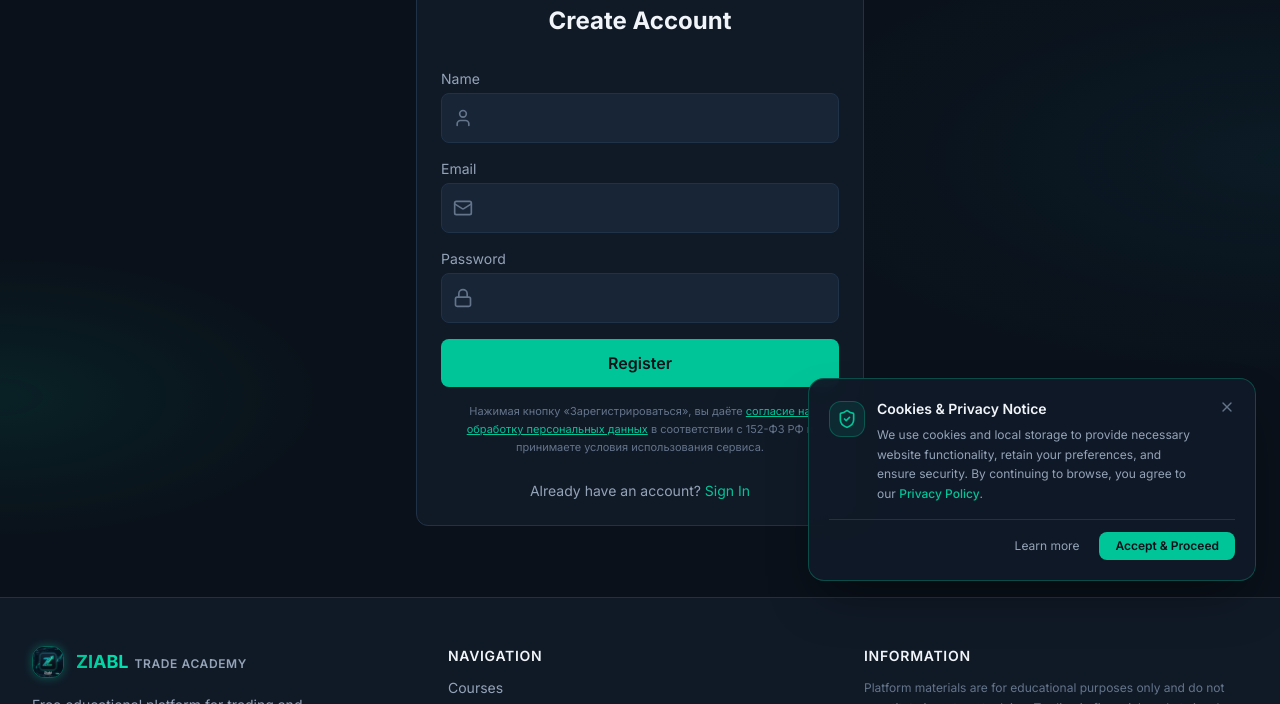
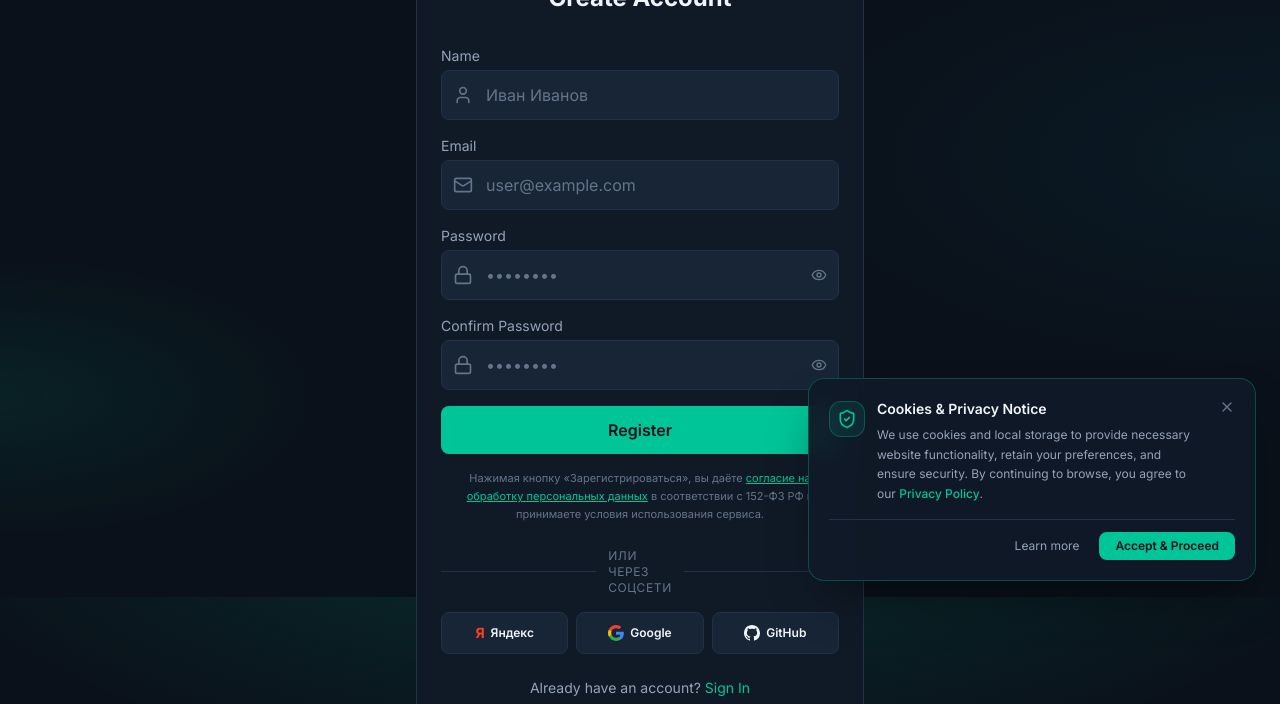
Before and after one commit to DanielCarti/ziabl-trading-academy, a Next.js app: page /en/auth/signup in a window 1280 px wide. Shown: the part 203-907 px from the top of the page. Built offline with nearby package versions, Linux system fonts and the light colour scheme; no server answers.

Commit message:
feat(auth): add OAuth social buttons, confirm password, and eye toggles to signup page

```diff
--- a/src/app/[locale]/auth/signup/page.tsx
+++ b/src/app/[locale]/auth/signup/page.tsx
@@ -5,7 +5,7 @@ import { useTranslations, useLocale } from 'next-intl';
 import { signIn } from 'next-auth/react';
 import { useRouter } from 'next/navigation';
 import Link from 'next/link';
-import { TrendingUp, Mail, Lock, User, AlertCircle } from 'lucide-react';
+import { TrendingUp, Mail, Lock, User, AlertCircle, Eye, EyeOff } from 'lucide-react';
 
 export default function SignUpPage() {
   const t = useTranslations('auth');
@@ -14,12 +14,21 @@ export default function SignUpPage() {
   const [name, setName] = useState('');
   const [email, setEmail] = useState('');
   const [password, setPassword] = useState('');
+  const [confirmPassword, setConfirmPassword] = useState('');
+  const [showPassword, setShowPassword] = useState(false);
+  const [showConfirmPassword, setShowConfirmPassword] = useState(false);
   const [error, setError] = useState('');
   const [loading, setLoading] = useState(false);
 
   const handleSubmit = async (e: React.FormEvent) => {
     e.preventDefault();
     setError('');
+
+    if (password !== confirmPassword) {
+      setError(t('passwordMismatch'));
+      return;
+    }
+
     setLoading(true);
 
     try {
@@ -67,23 +76,77 @@ export default function SignUpPage() {
               <label className="block text-sm text-text-secondary mb-1">{t('name')}</label>
               <div className="relative">
                 <User className="absolute left-3 top-1/2 -translate-y-1/2 w-5 h-5 text-text-muted" />
-                <input type="text" value={name} onChange={e => setName(e.target.value)} required className="input-field pl-11" />
+                <input
+                  type="text"
+                  value={name}
+                  onChange={e => setName(e.target.value)}
+                  required
+                  className="input-field pl-11"
+                  placeholder="Иван Иванов"
+                />
               </div>
             </div>
             <div>
               <label className="block text-sm text-text-secondary mb-1">{t('email')}</label>
               <div className="relative">
                 <Mail className="absolute left-3 top-1/2 -translate-y-1/2 w-5 h-5 text-text-muted" />
-                <input type="email" value={email} onChange={e => setEmail(e.target.value)} required className="input-field pl-11" />
+                <input
+                  type="email"
+                  value={email}
+                  onChange={e => setEmail(e.target.value)}
+                  required
+                  className="input-field pl-11"
+                  placeholder="user@example.com"
+                />
               </div>
             </div>
             <div>
               <label className="block text-sm text-text-secondary mb-1">{t('password')}</label>
               <div className="relative">
                 <Lock className="absolute left-3 top-1/2 -translate-y-1/2 w-5 h-5 text-text-muted" />
-                <input type="password" value={password} onChange={e => setPassword(e.target.value)} required minLength={6} className="input-field pl-11" />
+                <input
+                  type={showPassword ? 'text' : 'password'}
+                  value={password}
+                  onChange={e => setPassword(e.target.value)}
+                  required
+                  minLength={6}
+                  className="input-field pl-11 pr-11"
+                  placeholder="••••••••"
+                />
+                <button
+                  type="button"
+                  onClick={() => setShowPassword(!showPassword)}
+                  className="absolute right-3 top-1/2 -translate-y-1/2 text-text-muted hover:text-text-primary"
+                  tabIndex={-1}
+                >
+                  {showPassword ? <EyeOff className="w-4 h-4" /> : <Eye className="w-4 h-4" />}
+                </button>
               </div>
             </div>
+            <div>
+              <label className="block text-sm text-text-secondary mb-1">{t('confirmPassword')}</label>
+              <div className="relative">
+                <Lock className="absolute left-3 top-1/2 -translate-y-1/2 w-5 h-5 text-text-muted" />
+                <input
+                  type={showConfirmPassword ? 'text' : 'password'}
+                  value={confirmPassword}
+                  onChange={e => setConfirmPassword(e.target.value)}
+                  required
+                  minLength={6}
+                  className="input-field pl-11 pr-11"
+                  placeholder="••••••••"
+                />
+                <button
+                  type="button"
+                  onClick={() => setShowConfirmPassword(!showConfirmPassword)}
+                  className="absolute right-3 top-1/2 -translate-y-1/2 text-text-muted hover:text-text-primary"
+                  tabIndex={-1}
+                >
+                  {showConfirmPassword ? <EyeOff className="w-4 h-4" /> : <Eye className="w-4 h-4" />}
+                </button>
+              </div>
+            </div>
+
             <button type="submit" disabled={loading} className="btn-primary w-full">
               {loading ? '...' : t('createAccount')}
             </button>
@@ -97,6 +160,56 @@ export default function SignUpPage() {
             </p>
           </form>
 
+          {/* Social Logins */}
+          <div className="mt-6">
+            <div className="relative flex items-center justify-center mb-4">
+              <div className="border-t border-surface-border w-full" />
+              <span className="bg-surface px-3 text-xs text-text-muted uppercase tracking-wider">
+                или через соцсети
+              </span>
+              <div className="border-t border-surface-border w-full" />
+            </div>
+
+            <div className="grid grid-cols-3 gap-2">
+              <button
+                type="button"
+                onClick={() => signIn('yandex', { callbackUrl: `/${locale}/courses` })}
+                className="btn-secondary !py-2.5 !px-2 flex items-center justify-center gap-1.5 text-xs font-semibold hover:border-[#fc3f1d]/50"
+                title="Регистрация / вход через Яндекс"
+              >
+                <span className="text-[#fc3f1d] font-bold text-sm">Я</span>
+                <span>Яндекс</span>
+              </button>
+
+              <button
+                type="button"
+                onClick={() => signIn('google', { callbackUrl: `/${locale}/courses` })}
+                className="btn-secondary !py-2.5 !px-2 flex items-center justify-center gap-1.5 text-xs font-semibold hover:border-accent/50"
+                title="Регистрация / вход через Google"
+              >
+                <svg className="w-4 h-4" viewBox="0 0 24 24">
+                  <path fill="#4285F4" d="M23.745 12.27c0-.7-.06-1.4-.19-2.07H12v4.51h6.6c-.29 1.52-1.14 2.82-2.4 3.68v3.05h3.88c2.27-2.09 3.665-5.17 3.665-9.17z"/>
+                  <path fill="#34A853" d="M12 24c3.24 0 5.95-1.08 7.93-2.91l-3.88-3.05c-1.08.72-2.45 1.16-4.05 1.16-3.12 0-5.77-2.1-6.72-4.93H1.25v3.15C3.26 21.36 7.33 24 12 24z"/>
+                  <path fill="#FBBC05" d="M5.28 14.27c-.25-.72-.38-1.49-.38-2.27s.13-1.55.38-2.27V6.58H1.25C.45 8.18 0 9.98 0 12s.45 3.82 1.25 5.42l4.03-3.15z"/>
+                  <path fill="#EA4335" d="M12 4.75c1.77 0 3.35.61 4.6 1.8l3.42-3.42C17.95 1.19 15.24 0 12 0 7.33 0 3.26 2.64 1.25 6.58l4.03 3.15c.95-2.83 3.6-4.98 6.72-4.98z"/>
+                </svg>
+                <span>Google</span>
+              </button>
+
+              <button
+                type="button"
+                onClick={() => signIn('github', { callbackUrl: `/${locale}/courses` })}
+                className="btn-secondary !py-2.5 !px-2 flex items-center justify-center gap-1.5 text-xs font-semibold hover:border-text-primary/50"
+                title="Регистрация / вход через GitHub"
+              >
+                <svg className="w-4 h-4 fill-current" viewBox="0 0 24 24">
+                  <path d="M12 0C5.37 0 0 5.37 0 12c0 5.31 3.435 9.795 8.205 11.385.6.105.825-.255.825-.57 0-.285-.015-1.23-.015-2.235-3.015.555-3.795-.735-4.035-1.41-.135-.345-.72-1.41-1.23-1.695-.42-.225-1.02-.78-.015-.795.945-.015 1.62.87 1.845 1.23 1.08 1.815 2.805 1.305 3.495.99.105-.78.42-1.305.765-1.605-2.67-.3-5.46-1.335-5.46-5.925 0-1.305.465-2.385 1.23-3.225-.12-.3-.54-1.53.12-3.18 0 0 1.005-.315 3.3 1.23.96-.27 1.98-.405 3-.405s2.04.135 3 .405c2.295-1.56 3.3-1.23 3.3-1.23.66 1.65.24 2.88.12 3.18.765.84 1.23 1.905 1.23 3.225 0 4.605-2.805 5.625-5.475 5.925.435.375.81 1.095.81 2.22 0 1.605-.015 2.895-.015 3.3 0 .315.225.69.825.57A12.02 12.02 0 0024 12c0-6.63-5.37-12-12-12z"/>
+                </svg>
+                <span>GitHub</span>
+              </button>
+            </div>
+          </div>
+
           <div className="mt-6 text-center text-sm text-text-secondary">
             {t('hasAccount')}{' '}
             <Link href={`/${locale}/auth/signin`} className="text-accent hover:text-accent-light transition-colors">
--- a/src/i18n/messages/en.json
+++ b/src/i18n/messages/en.json
@@ -117,6 +117,7 @@
     "hasAccount": "Already have an account?",
     "createAccount": "Register",
     "loginButton": "Sign In",
+    "passwordMismatch": "Passwords do not match",
     "error": "Invalid email or password",
     "registerError": "Registration error"
   },
--- a/src/i18n/messages/ru.json
+++ b/src/i18n/messages/ru.json
@@ -117,6 +117,7 @@
     "hasAccount": "Уже есть аккаунт?",
     "createAccount": "Зарегистрироваться",
     "loginButton": "Войти",
+    "passwordMismatch": "Пароли не совпадают",
     "error": "Неверный email или пароль",
     "registerError": "Ошибка регистрации"
   },
```
